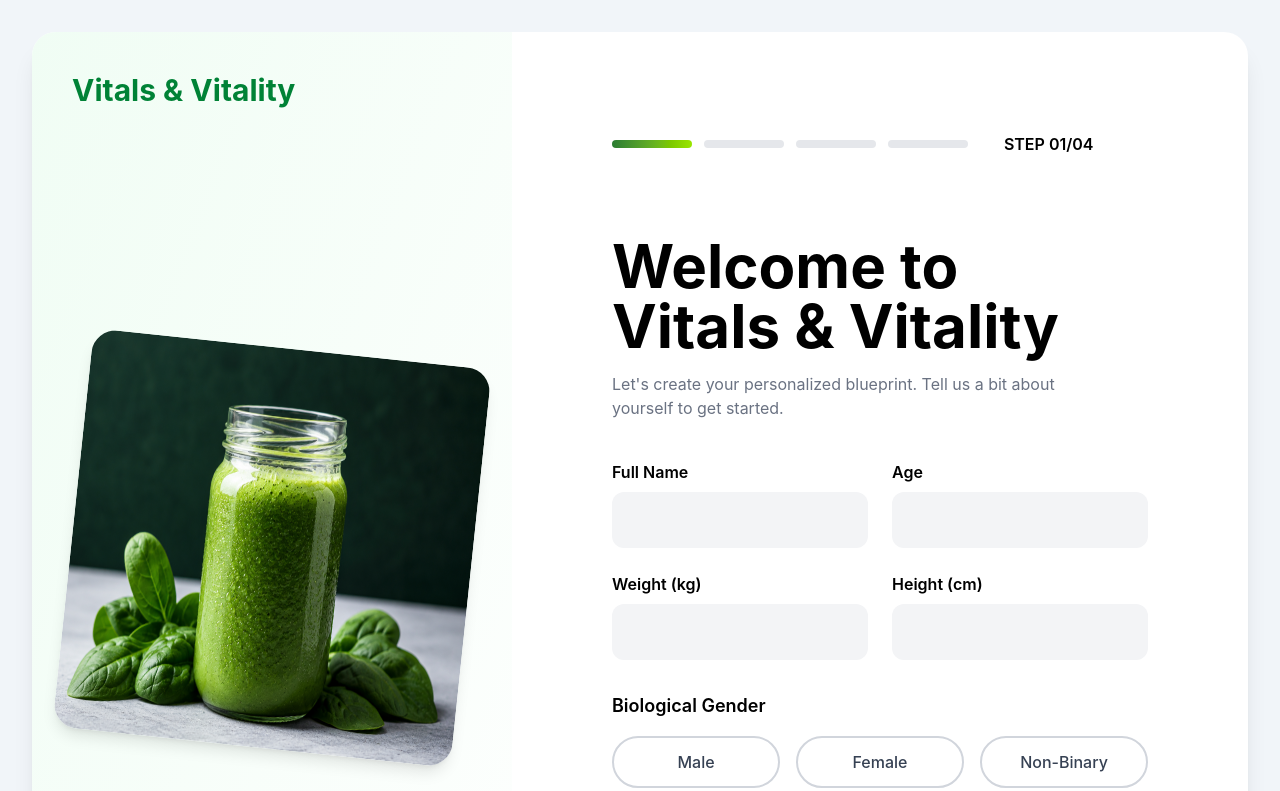
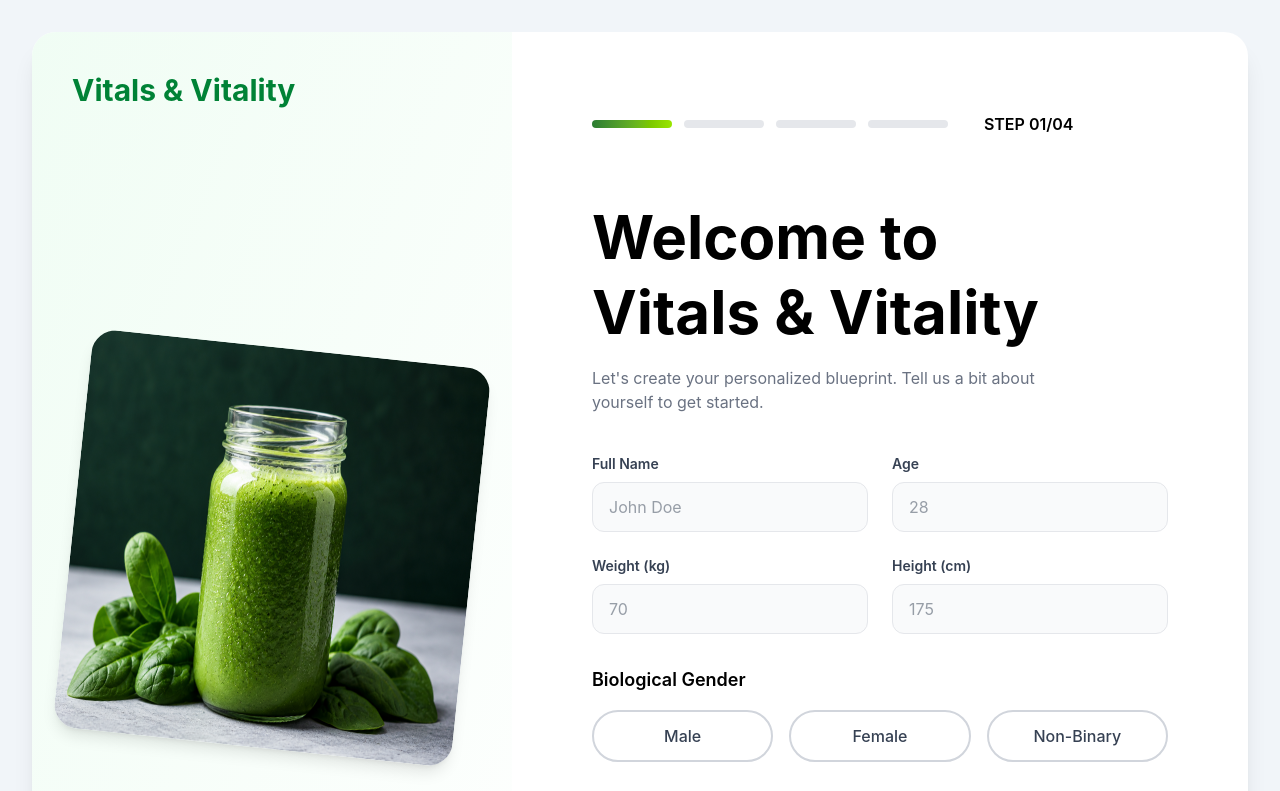
Before and after one commit to Janendrasingh/Vitals-Vitality, a React (Vite) app: page / in a window 1280 px wide. Shown: the top 791 px of the page. Built offline with nearby package versions, Linux system fonts and the light colour scheme.

Commit message:
feat: add interactive onboarding form with state management

```diff
--- a/src/components/InputField.jsx
+++ b/src/components/InputField.jsx
@@ -1,23 +1,48 @@
-export default function InputField({label}){
+export default function InputField({
+  label,
+  name,
+  type,
+  placeholder,
+  value,
+  onChange,
+}) {
+  return (
+    <div className="flex flex-col">
 
-return(
+      <label
+        htmlFor={name}
+        className="mb-2 text-sm font-semibold text-gray-700"
+      >
+        {label}
+      </label>
 
-<div>
+      <input
+        id={name}
+        name={name}
+        type={type}
+        placeholder={placeholder}
+        value={value}
+        onChange={onChange}
+        className="
+          w-full
+          rounded-xl
+          border
+          border-gray-200
+          bg-gray-50
+          px-4
+          py-3
+          text-gray-700
+          outline-none
 
-<label className="font-semibold">
+          transition-all
+          duration-300
 
-{label}
+          focus:border-green-500
+          focus:ring-4
+          focus:ring-green-100
+        "
+      />
 
-</label>
-
-<input
-
-className="mt-2 w-full rounded-xl bg-gray-100 p-4 outline-none"
-
-/>
-
-</div>
-
-)
-
+    </div>
+  );
 }
--- a/src/pages/FirstStep.jsx
+++ b/src/pages/FirstStep.jsx
@@ -4,10 +4,27 @@ import GenderSelector from "../components/GenderSelector";
 import ActivityCard from "../components/ActivityCard";
 import GoalCard from "../components/GoalCard";
 import Button from "../components/Button";
+import { useState } from "react";
 
 import smoothie from "../assets/smoothie.jpg";
 
 export default function FirstPage() {
+  const [formData, setFormData] = useState({
+    fullName: "",
+    age: "",
+    weight: "",
+    height: "",
+  });
+
+  const handleChange = (e) => {
+    const { name, value } = e.target;
+
+    setFormData((prev) => ({
+      ...prev,
+      [name]: value,
+    }));
+  };
+
   return (
     <div className="min-h-screen bg-slate-100 flex justify-center items-center p-8">
       <div className="w-full max-w-7xl bg-white rounded-3xl shadow-xl overflow-hidden flex flex-col lg:flex-row">
@@ -49,10 +66,11 @@ export default function FirstPage() {
 
         {/* RIGHT PANEL */}
 
-        <div className="p-25 flex-1">
+        <div className="flex-1 p-6 md:p-10 lg:p-16 xl:p-20">
           <ProgressBar />
 
-          <h1 className="mt-20 text-6xl font-bold">
+          <h1 className="mt-10 md:mt-16 text-4xl md:text-5xl lg:text-6xl font-bold leading-tight">
+            {" "}
             Welcome to
             <br />
             Vitals & Vitality
@@ -65,12 +83,42 @@ export default function FirstPage() {
 
           {/* INPUTS */}
 
-          <div className="grid grid-cols-2 gap-6 mt-10">
-            <InputField label="Full Name" />
-            <InputField label="Age" />
+          <div className="grid grid-cols-1 md:grid-cols-2 gap-6 mt-10">
+            <InputField
+              label="Full Name"
+              name="fullName"
+              type="text"
+              placeholder="John Doe"
+              value={formData.fullName}
+              onChange={handleChange}
+            />
 
-            <InputField label="Weight (kg)" />
-            <InputField label="Height (cm)" />
+            <InputField
+              label="Age"
+              name="age"
+              type="number"
+              placeholder="28"
+              value={formData.age}
+              onChange={handleChange}
+            />
+
+            <InputField
+              label="Weight (kg)"
+              name="weight"
+              type="number"
+              placeholder="70"
+              value={formData.weight}
+              onChange={handleChange}
+            />
+
+            <InputField
+              label="Height (cm)"
+              name="height"
+              type="number"
+              placeholder="175"
+              value={formData.height}
+              onChange={handleChange}
+            />
           </div>
 
           <GenderSelector />
```
